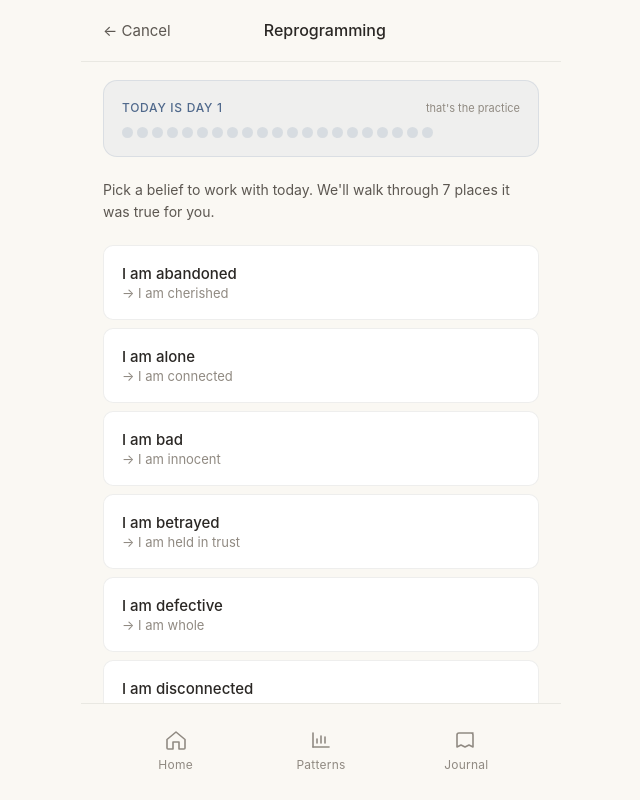
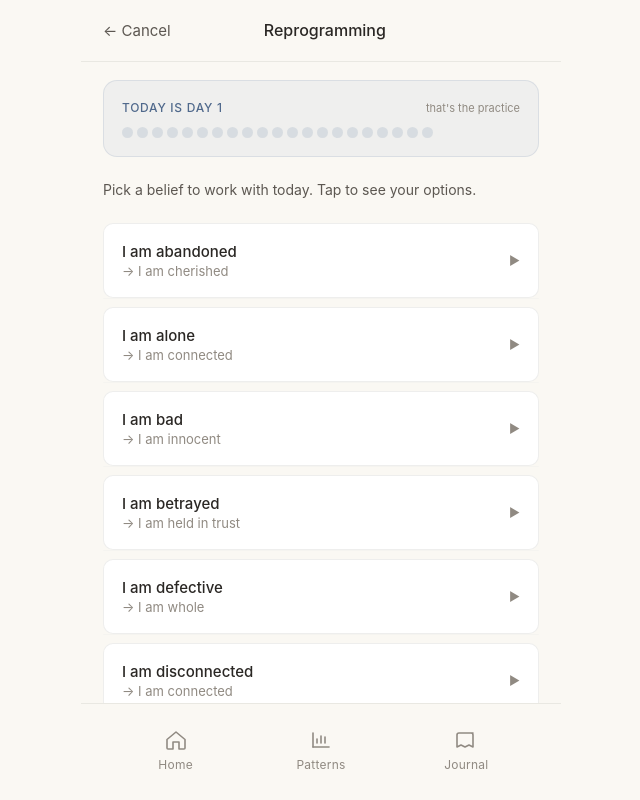
Before and after one commit to butterfiinger/CBTJournal, a React (Vite) app: page /reprogram in a window 1280 px wide. Both pictures are taken after a click on the button "Skip". Shown: the whole page, without its empty margins (319-959 px from the left). Built offline with nearby package versions, Linux system fonts and the light colour scheme.

Commit message:
3 tab sytsem

```diff
--- a/src/App.jsx
+++ b/src/App.jsx
@@ -11,6 +11,7 @@ import Onboarding from './pages/Onboarding';
 import Settings from './pages/Settings';
 import Reprogramming from './pages/Reprogramming';
 import ReprogramSession from './pages/ReprogramSession';
+import ReprogramEducation from './pages/ReprogramEducation';
 import HomeScreenPrompt from './components/HomeScreenPrompt';
 import TabBar from './components/TabBar';
 
@@ -21,18 +22,12 @@ const HOME_SCREEN_PROMPT_KEY = 'home_screen_prompt_seen';
 // - User is on iOS Safari (where Add to Home Screen makes sense)
 // - App is NOT already running in standalone mode (they haven't saved it yet)
 function shouldShowHomeScreenPrompt() {
-  // Already seen and dismissed the prompt? Don't show again.
   if (localStorage.getItem(HOME_SCREEN_PROMPT_KEY)) return false;
-
-  // Already running as standalone PWA? They've already saved it.
   if (window.matchMedia('(display-mode: standalone)').matches) return false;
   if (window.navigator.standalone === true) return false;
-
-  // Check if iOS Safari
   const ua = window.navigator.userAgent;
   const isIOS = /iPad|iPhone|iPod/.test(ua) && !window.MSStream;
   const isSafari = /Safari/.test(ua) && !/CriOS|FxiOS|EdgiOS/.test(ua);
-
   return isIOS && isSafari;
 }
 
@@ -52,10 +47,7 @@ function App() {
   const completeOnboarding = () => {
     localStorage.setItem(ONBOARDING_KEY, 'true');
     setShowOnboarding(false);
-
-    // After onboarding completes, check if we should prompt to save to home screen
     if (shouldShowHomeScreenPrompt()) {
-      // Small delay so the transition feels natural — onboarding fades, then prompt appears
       setTimeout(() => setShowHomeScreenPrompt(true), 300);
     }
   };
@@ -65,7 +57,6 @@ function App() {
     setShowHomeScreenPrompt(false);
   };
 
-  // Don't render anything until we've checked localStorage to avoid flash
   if (!hasChecked) return null;
 
   if (showOnboarding) {
@@ -83,7 +74,8 @@ function App() {
         <Route path="/bank" element={<Bank />} />
         <Route path="/patterns" element={<Patterns />} />
         <Route path="/reprogram" element={<Reprogramming />} />
-        <Route path="/reprogram/:woundId" element={<ReprogramSession />} />
+        <Route path="/reprogram/:woundId/session" element={<ReprogramSession />} />
+        <Route path="/reprogram/:woundId/education" element={<ReprogramEducation />} />
         <Route path="/settings" element={<Settings onReplayOnboarding={() => setShowOnboarding(true)} />} />
       </Routes>
       <TabBar />
--- a/src/pages/Reprogramming.jsx
+++ b/src/pages/Reprogramming.jsx
@@ -18,6 +18,7 @@ export default function Reprogramming() {
   const [sessionCounts, setSessionCounts] = useState({});
   const [woundLogCounts, setWoundLogCounts] = useState({});
   const [doneToday, setDoneToday] = useState(false);
+  const [expandedId, setExpandedId] = useState(null);
 
   useEffect(() => {
     setCurrentStreak(getCurrentStreak());
@@ -26,7 +27,7 @@ export default function Reprogramming() {
     setDoneToday(hasSessionToday());
 
     // Count wounds from processed/captured entries (how often they've appeared in triggers)
-    const allEntries = getAllEntries().filter((e) => e.status !== 'good_moment');
+    const allEntries = getAllEntries().filter((e) => e.status !== 'good_moment' && e.status !== 'reprogramming');
     const counts = {};
     allEntries.forEach((entry) => {
       (entry.wounds || []).forEach((w) => {
@@ -68,6 +69,10 @@ export default function Reprogramming() {
   const streakSubcopy = currentStreak === 0
     ? "that's the practice"
     : (currentStreak >= STREAK_GOAL ? 'cycle complete' : `${STREAK_GOAL} day cycle`);
+
+  const toggleExpand = (woundId) => {
+    setExpandedId((prev) => (prev === woundId ? null : woundId));
+  };
 
   return (
     <div className="fade-in subpage">
@@ -131,7 +136,7 @@ export default function Reprogramming() {
             lineHeight: 1.55,
             marginBottom: 'var(--space-5)',
           }}>
-            Pick a belief to work with today. We'll walk through 7 places it was true for you.
+            Pick a belief to work with today. Tap to see your options.
             {doneToday && ' You already did a session today — extra sessions are great, but won\'t add to your streak.'}
           </p>
 
@@ -154,7 +159,9 @@ export default function Reprogramming() {
                   wound={w}
                   logCount={woundLogCounts[w.wound] || 0}
                   sessionCount={sessionCounts[w.wound] || 0}
-                  onClick={() => navigate(`/reprogram/${w.id}`)}
+                  isExpanded={expandedId === w.id}
+                  onToggle={() => toggleExpand(w.id)}
+                  navigate={navigate}
                 />
               ))}
             </>
@@ -180,7 +187,9 @@ export default function Reprogramming() {
                   wound={w}
                   logCount={0}
                   sessionCount={sessionCounts[w.wound] || 0}
-                  onClick={() => navigate(`/reprogram/${w.id}`)}
+                  isExpanded={expandedId === w.id}
+                  onToggle={() => toggleExpand(w.id)}
+                  navigate={navigate}
                 />
               ))}
             </>
@@ -192,21 +201,28 @@ export default function Reprogramming() {
   );
 }
 
-function WoundRow({ wound, logCount, sessionCount, onClick }) {
+function WoundRow({ wound, logCount, sessionCount, isExpanded, onToggle, navigate }) {
+  const hasAudio = wound.audioUrl != null;
+
   return (
+    <div style={{ marginBottom: '8px' }}>
+      {/* The clickable wound row itself */}
       <button
-      onClick={onClick}
+        onClick={onToggle}
         style={{
-        background: 'var(--bg-card)',
-        borderRadius: '10px',
+          background: isExpanded ? 'rgba(120, 145, 175, 0.08)' : 'var(--bg-card)',
+          borderRadius: isExpanded ? '10px 10px 0 0' : '10px',
           padding: 'var(--space-4)',
-        marginBottom: '8px',
-        border: '0.5px solid var(--border-subtle)',
+          border: isExpanded
+            ? '0.5px solid rgba(120, 145, 175, 0.3)'
+            : '0.5px solid var(--border-subtle)',
+          borderBottom: isExpanded ? 'none' : '0.5px solid var(--border-subtle)',
           width: '100%',
           display: 'flex',
           justifyContent: 'space-between',
           alignItems: 'center',
           textAlign: 'left',
+          transition: 'background 0.2s ease, border-color 0.2s ease',
         }}
       >
         <div style={{ flex: 1 }}>
@@ -217,7 +233,7 @@ function WoundRow({ wound, logCount, sessionCount, onClick }) {
             → {wound.opposite}
           </p>
         </div>
-      <div style={{ display: 'flex', flexDirection: 'column', alignItems: 'flex-end', gap: '4px' }}>
+        <div style={{ display: 'flex', flexDirection: 'column', alignItems: 'flex-end', gap: '4px', marginRight: '8px' }}>
           {sessionCount > 0 && (
             <span style={{
               fontSize: '11px',
@@ -239,6 +255,124 @@ function WoundRow({ wound, logCount, sessionCount, onClick }) {
             </span>
           )}
         </div>
+        <span
+          style={{
+            color: 'var(--text-tertiary)',
+            fontSize: '12px',
+            transform: isExpanded ? 'rotate(90deg)' : 'rotate(0deg)',
+            transition: 'transform 0.2s ease',
+            display: 'inline-block',
+          }}
+        >
+          ▶
+        </span>
+      </button>
+
+      {/* Expandable icon strip */}
+      <div
+        style={{
+          maxHeight: isExpanded ? '140px' : '0',
+          overflow: 'hidden',
+          transition: 'max-height 0.25s ease',
+          background: 'rgba(120, 145, 175, 0.04)',
+          borderRadius: '0 0 10px 10px',
+          border: isExpanded ? '0.5px solid rgba(120, 145, 175, 0.3)' : '0.5px solid transparent',
+          borderTop: 'none',
+        }}
+      >
+        <div style={{
+          display: 'grid',
+          gridTemplateColumns: '1fr 1fr 1fr',
+          gap: '8px',
+          padding: 'var(--space-3) var(--space-3) var(--space-4)',
+        }}>
+          {/* Reprogramming chat — full color */}
+          <IconOption
+            label="Start session"
+            color="rgb(80, 105, 140)"
+            icon={
+              <svg width="22" height="22" viewBox="0 0 24 24" fill="none" stroke="currentColor" strokeWidth="1.6" strokeLinecap="round" strokeLinejoin="round">
+                <path d="M21 15a2 2 0 0 1-2 2H7l-4 4V5a2 2 0 0 1 2-2h14a2 2 0 0 1 2 2z"/>
+              </svg>
+            }
+            onClick={() => navigate(`/reprogram/${wound.id}/session`)}
+            enabled={true}
+          />
+
+          {/* Audio — grayed unless audioUrl exists */}
+          <IconOption
+            label={hasAudio ? 'Listen' : 'Audio'}
+            sublabel={hasAudio ? null : 'coming soon'}
+            color={hasAudio ? 'rgb(80, 105, 140)' : 'var(--text-tertiary)'}
+            icon={
+              <svg width="22" height="22" viewBox="0 0 24 24" fill="none" stroke="currentColor" strokeWidth="1.6" strokeLinecap="round" strokeLinejoin="round">
+                <polygon points="11 5 6 9 2 9 2 15 6 15 11 19 11 5"/>
+                <path d="M15.54 8.46a5 5 0 0 1 0 7.07"/>
+                <path d="M19.07 4.93a10 10 0 0 1 0 14.14"/>
+              </svg>
+            }
+            onClick={hasAudio ? () => navigate(`/reprogram/${wound.id}/audio`) : undefined}
+            enabled={hasAudio}
+          />
+
+          {/* Education — full color */}
+          <IconOption
+            label="Read teaching"
+            color="rgb(80, 105, 140)"
+            icon={
+              <svg width="22" height="22" viewBox="0 0 24 24" fill="none" stroke="currentColor" strokeWidth="1.6" strokeLinecap="round" strokeLinejoin="round">
+                <path d="M4 19.5A2.5 2.5 0 0 1 6.5 17H20"/>
+                <path d="M6.5 2H20v20H6.5A2.5 2.5 0 0 1 4 19.5v-15A2.5 2.5 0 0 1 6.5 2z"/>
+              </svg>
+            }
+            onClick={() => navigate(`/reprogram/${wound.id}/education`)}
+            enabled={true}
+          />
+        </div>
+      </div>
+    </div>
+  );
+}
+
+function IconOption({ label, sublabel, color, icon, onClick, enabled }) {
+  return (
+    <button
+      onClick={onClick}
+      disabled={!enabled}
+      style={{
+        background: 'var(--bg-card)',
+        border: `0.5px solid ${enabled ? 'var(--border-subtle)' : 'var(--border-subtle)'}`,
+        borderRadius: '10px',
+        padding: 'var(--space-3) var(--space-2)',
+        display: 'flex',
+        flexDirection: 'column',
+        alignItems: 'center',
+        gap: '4px',
+        opacity: enabled ? 1 : 0.4,
+        cursor: enabled ? 'pointer' : 'default',
+        color: color,
+        minHeight: '78px',
+        justifyContent: 'center',
+      }}
+    >
+      {icon}
+      <span style={{
+        fontSize: '12px',
+        fontWeight: enabled ? 500 : 400,
+        textAlign: 'center',
+        lineHeight: 1.2,
+      }}>
+        {label}
+      </span>
+      {sublabel && (
+        <span style={{
+          fontSize: '10px',
+          color: 'var(--text-tertiary)',
+          fontStyle: 'italic',
+        }}>
+          {sublabel}
+        </span>
+      )}
     </button>
   );
 }
```
Also changed, not shown: src/data/wounds.json (+54 -27 lines), 1 other file (tests, documents, lock files or other folders). Lines whose indentation alone changed are shown as unchanged.
